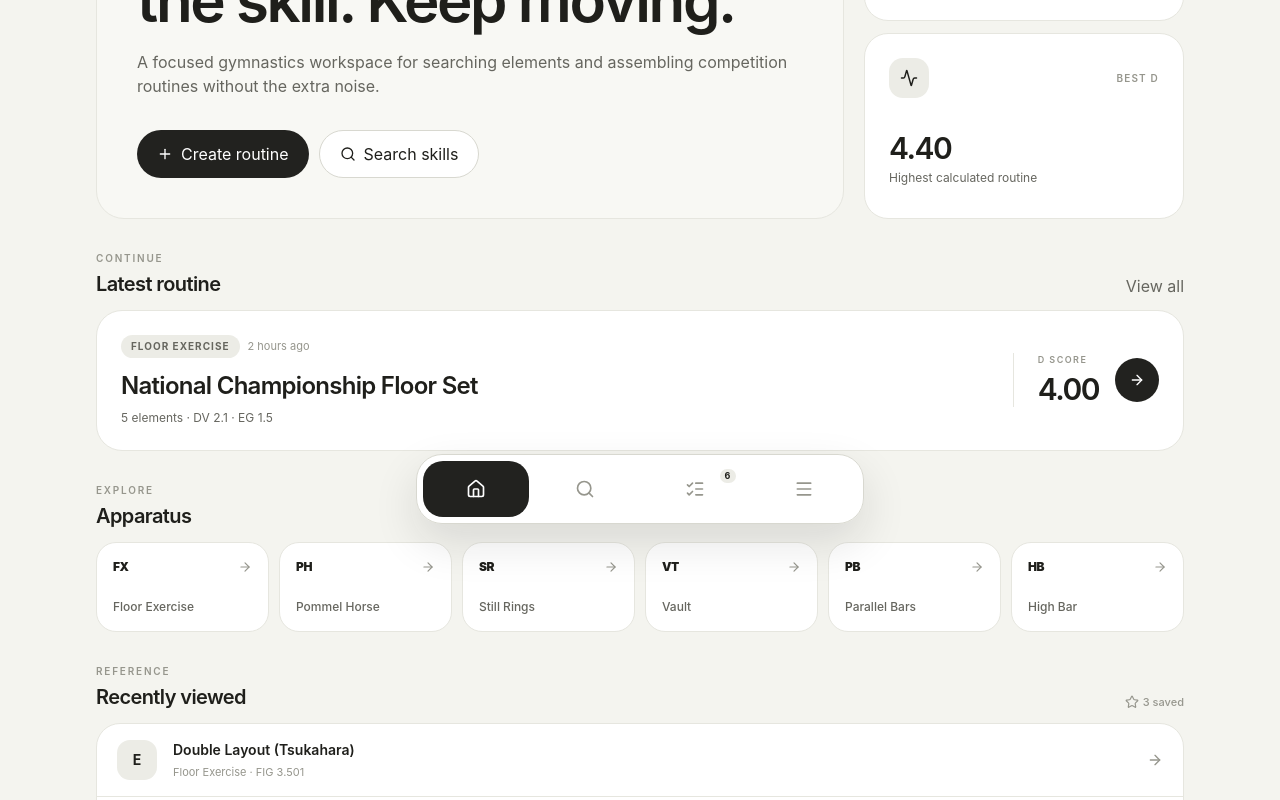
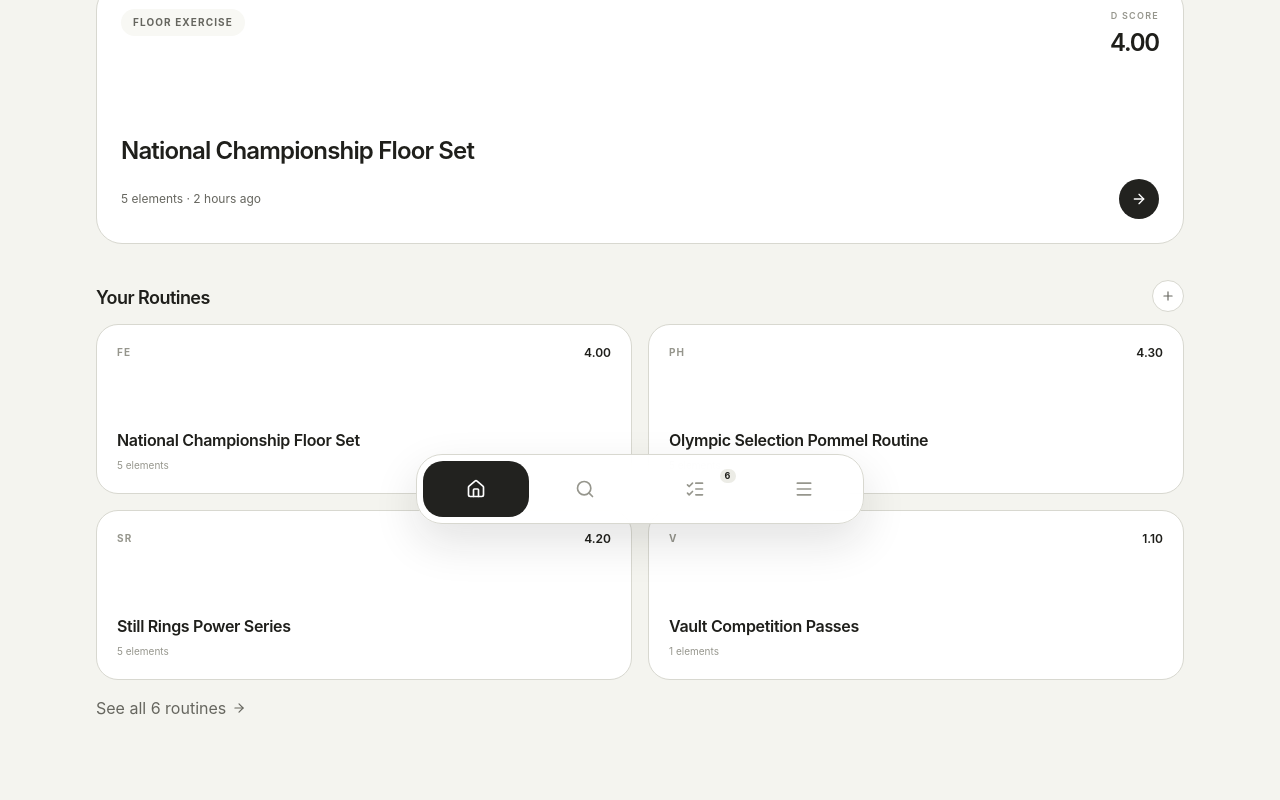
Before and after one commit to Necros-x/routnr, a Next.js app: page / in a window 1280 px wide. Shown: the part 260-1060 px from the top of the page. Built offline with nearby package versions, Linux system fonts and the light colour scheme.

Commit message:
ui: rebuild home to match supplied sketch

```diff
--- a/src/screens/HomeScreen.tsx
+++ b/src/screens/HomeScreen.tsx
@@ -1,201 +1,164 @@
 import React from 'react';
-import {
-  ArrowRight,
-  Plus,
-  Search,
-  ListChecks,
-  Star,
-  Activity,
-} from 'lucide-react';
+import { ArrowRight, Plus } from 'lucide-react';
 import { useGymnasticsStore } from '../hooks/useGymnasticsStore';
-import { ALL_APPARATUS } from '../data/mockSkills';
-import { APP_CONFIG } from '../config/app';
 
 export const HomeScreen: React.FC = () => {
   const {
     routines,
     setActiveTab,
     openRoutineInBuilder,
-    recentlyViewedSkills,
-    setSelectedSkill,
     setCreateRoutineModalOpen,
-    favoriteSkillIds,
-    markSkillViewed,
   } = useGymnasticsStore();
 
-  const latestRoutine = routines[0] || null;
-  const highestScore = Math.max(...routines.map((routine) => routine.summary.totalDScore), 0);
+  const latestRoutine = routines[0] ?? null;
+  const visibleRoutines = routines.slice(0, 4);
 
   return (
-    <div className="space-y-8">
-      <section className="grid gap-5 lg:grid-cols-[minmax(0,1.45fr)_minmax(320px,0.55fr)]">
-        <div className="rounded-[28px] border border-[var(--border-subtle)] bg-[var(--surface-soft)] p-6 sm:p-8 lg:p-10">
-          <p className="mb-5 text-[10px] font-semibold uppercase tracking-[0.2em] text-[var(--text-tertiary)]">
-            {APP_CONFIG.eyebrow} · {APP_CONFIG.codeCycle}
-          </p>
-          <h2 className="font-display max-w-3xl text-4xl font-semibold leading-[0.98] text-[var(--text-primary)] sm:text-5xl lg:text-6xl">
-            Build the routine. Find the skill. Keep moving.
-          </h2>
-          <p className="mt-5 max-w-2xl text-sm leading-6 text-[var(--text-secondary)] sm:text-base">
-            A focused gymnastics workspace for searching elements and assembling competition routines without the extra noise.
-          </p>
-
-          <div className="mt-8 flex flex-wrap gap-2.5">
-            <button
-              type="button"
-              onClick={() => setCreateRoutineModalOpen(true)}
-              className="inline-flex h-12 items-center gap-2 rounded-full bg-[var(--accent)] px-5 text-sm font-semibold text-white transition-transform hover:-translate-y-0.5"
-            >
-              <Plus className="h-4 w-4" />
-              Create routine
-            </button>
-            <button
-              type="button"
-              onClick={() => setActiveTab('skills')}
-              className="inline-flex h-12 items-center gap-2 rounded-full border border-[var(--border-medium)] bg-white px-5 text-sm font-semibold text-[var(--text-primary)] transition-colors hover:bg-[var(--surface-hover)]"
-            >
-              <Search className="h-4 w-4" />
-              Search skills
-            </button>
-          </div>
-        </div>
-
-        <div className="grid grid-cols-2 gap-3 lg:grid-cols-1">
-          <div className="surface rounded-[24px] p-5 sm:p-6">
-            <div className="flex items-center justify-between gap-3">
-              <span className="flex h-10 w-10 items-center justify-center rounded-[14px] bg-[var(--accent-soft)] text-[var(--text-primary)]">
-                <ListChecks className="h-4.5 w-4.5" />
-              </span>
-              <span className="text-[10px] font-semibold uppercase tracking-[0.12em] text-[var(--text-tertiary)]">Routines</span>
-            </div>
-            <p className="mt-8 text-3xl font-semibold tracking-[-0.05em]">{routines.length}</p>
-            <p className="mt-1 text-xs text-[var(--text-secondary)]">Saved locally on this device</p>
-          </div>
-
-          <div className="surface rounded-[24px] p-5 sm:p-6">
-            <div className="flex items-center justify-between gap-3">
-              <span className="flex h-10 w-10 items-center justify-center rounded-[14px] bg-[var(--accent-soft)] text-[var(--text-primary)]">
-                <Activity className="h-4.5 w-4.5" />
-              </span>
-              <span className="text-[10px] font-semibold uppercase tracking-[0.12em] text-[var(--text-tertiary)]">Best D</span>
-            </div>
-            <p className="mt-8 text-3xl font-semibold tracking-[-0.05em]">{highestScore.toFixed(2)}</p>
-            <p className="mt-1 text-xs text-[var(--text-secondary)]">Highest calculated routine</p>
-          </div>
-        </div>
+    <div className="space-y-9">
+      <section>
+        <p className="text-xs font-medium text-[var(--text-tertiary)]">Name —</p>
+        <h1 className="font-display mt-2 text-4xl font-semibold uppercase leading-none tracking-[-0.05em] sm:text-5xl">
+          Welcome back.
+        </h1>
       </section>
 
-      {latestRoutine && (
-        <section>
-          <div className="mb-3 flex items-end justify-between gap-3">
-            <div>
-              <p className="text-[10px] font-semibold uppercase tracking-[0.18em] text-[var(--text-tertiary)]">Continue</p>
-              <h3 className="mt-1 text-xl font-semibold tracking-[-0.03em]">Latest routine</h3>
-            </div>
+      <section>
+        <div className="mb-3 flex items-end justify-between gap-3">
+          <h2 className="text-lg font-semibold tracking-[-0.03em]">Continue Building</h2>
+          {routines.length > 1 && (
             <button
               type="button"
               onClick={() => setActiveTab('routines')}
-              className="text-xs font-semibold text-[var(--text-secondary)] hover:text-[var(--text-primary)]"
+              className="text-xs font-medium text-[var(--text-tertiary)] hover:text-[var(--text-primary)]"
             >
               View all
             </button>
-          </div>
+          )}
+        </div>
 
+        {latestRoutine ? (
           <button
             type="button"
             onClick={() => openRoutineInBuilder(latestRoutine.id)}
-            className="surface group flex w-full flex-col gap-5 rounded-[26px] p-5 text-left transition-transform hover:-translate-y-0.5 sm:flex-row sm:items-center sm:justify-between sm:p-6"
+            className="group w-full rounded-[26px] border border-[var(--border-medium)] bg-white p-5 text-left sm:p-6"
           >
-            <div className="min-w-0">
-              <div className="flex flex-wrap items-center gap-2">
-                <span className="rounded-full bg-[var(--accent-soft)] px-2.5 py-1 text-[10px] font-bold uppercase tracking-[0.1em] text-[var(--text-secondary)]">
+            <div className="flex min-h-[170px] flex-col justify-between sm:min-h-[210px]">
+              <div className="flex items-start justify-between gap-4">
+                <span className="rounded-full bg-[var(--surface-soft)] px-3 py-1.5 text-[10px] font-bold uppercase tracking-[0.11em] text-[var(--text-secondary)]">
                   {latestRoutine.apparatus}
                 </span>
-                <span className="text-[11px] text-[var(--text-tertiary)]">{latestRoutine.lastEdited}</span>
+                <div className="text-right">
+                  <p className="text-[9px] font-semibold uppercase tracking-[0.14em] text-[var(--text-tertiary)]">
+                    D Score
+                  </p>
+                  <p className="mt-1 text-2xl font-semibold tracking-[-0.05em]">
+                    {latestRoutine.summary.totalDScore.toFixed(2)}
+                  </p>
+                </div>
               </div>
-              <h4 className="mt-3 truncate text-xl font-semibold tracking-[-0.03em] sm:text-2xl">{latestRoutine.name}</h4>
-              <p className="mt-2 text-xs text-[var(--text-secondary)]">
-                {latestRoutine.skills.length} elements · DV {latestRoutine.summary.difficultyValue.toFixed(1)} · EG {latestRoutine.summary.elementGroupValue.toFixed(1)}
-              </p>
-            </div>
 
-            <div className="flex w-full items-center justify-between gap-4 border-t border-[var(--border-subtle)] pt-4 sm:w-auto sm:border-l sm:border-t-0 sm:pl-6 sm:pt-0">
               <div>
-                <p className="text-[9px] font-semibold uppercase tracking-[0.16em] text-[var(--text-tertiary)]">D score</p>
-                <p className="mt-1 text-3xl font-semibold tracking-[-0.05em]">{latestRoutine.summary.totalDScore.toFixed(2)}</p>
+                <h3 className="text-xl font-semibold tracking-[-0.035em] sm:text-2xl">
+                  {latestRoutine.name}
+                </h3>
+                <div className="mt-3 flex items-center justify-between gap-4">
+                  <p className="text-xs text-[var(--text-secondary)]">
+                    {latestRoutine.skills.length} elements · {latestRoutine.lastEdited}
+                  </p>
+                  <span className="flex h-10 w-10 shrink-0 items-center justify-center rounded-full bg-[var(--accent)] text-white transition-transform group-hover:translate-x-0.5">
+                    <ArrowRight className="h-4 w-4" />
+                  </span>
+                </div>
               </div>
-              <span className="flex h-11 w-11 items-center justify-center rounded-full bg-[var(--accent)] text-white transition-transform group-hover:translate-x-0.5">
-                <ArrowRight className="h-4 w-4" />
-              </span>
             </div>
           </button>
-        </section>
-      )}
+        ) : (
+          <button
+            type="button"
+            onClick={() => setCreateRoutineModalOpen(true)}
+            className="flex min-h-[190px] w-full flex-col items-center justify-center rounded-[26px] border border-dashed border-[var(--border-strong)] bg-white text-center"
+          >
+            <span className="flex h-12 w-12 items-center justify-center rounded-full bg-[var(--accent)] text-white">
+              <Plus className="h-5 w-5" />
+            </span>
+            <h3 className="mt-4 text-sm font-semibold">Create your first routine</h3>
+            <p className="mt-1 text-xs text-[var(--text-tertiary)]">Choose an apparatus and start building</p>
+          </button>
+        )}
+      </section>
 
       <section>
-        <div className="mb-3">
-          <p className="text-[10px] font-semibold uppercase tracking-[0.18em] text-[var(--text-tertiary)]">Explore</p>
-          <h3 className="mt-1 text-xl font-semibold tracking-[-0.03em]">Apparatus</h3>
+        <div className="mb-3 flex items-end justify-between gap-3">
+          <h2 className="text-lg font-semibold tracking-[-0.03em]">Your Routines</h2>
+          <button
+            type="button"
+            onClick={() => setCreateRoutineModalOpen(true)}
+            className="flex h-8 w-8 items-center justify-center rounded-full border border-[var(--border-medium)] bg-white text-[var(--text-secondary)] hover:text-[var(--text-primary)]"
+            aria-label="Create routine"
+          >
+            <Plus className="h-3.5 w-3.5" />
+          </button>
         </div>
-        <div className="grid grid-cols-2 gap-2.5 sm:grid-cols-3 xl:grid-cols-6">
-          {ALL_APPARATUS.map((apparatus) => (
-            <button
-              key={apparatus.name}
-              type="button"
-              onClick={() => setActiveTab('skills')}
-              className="surface group rounded-[20px] p-4 text-left transition-colors hover:bg-[var(--surface-soft)]"
-            >
-              <div className="flex items-center justify-between gap-3">
-                <span className="text-xs font-black tracking-[-0.04em]">{apparatus.code}</span>
-                <ArrowRight className="h-3.5 w-3.5 text-[var(--text-tertiary)] transition-transform group-hover:translate-x-0.5" />
-              </div>
-              <p className="mt-6 text-xs font-medium leading-4 text-[var(--text-secondary)]">{apparatus.name}</p>
-            </button>
-          ))}
-        </div>
-      </section>
 
-      {recentlyViewedSkills.length > 0 && (
-        <section>
-          <div className="mb-3 flex items-end justify-between gap-3">
-            <div>
-              <p className="text-[10px] font-semibold uppercase tracking-[0.18em] text-[var(--text-tertiary)]">Reference</p>
-              <h3 className="mt-1 text-xl font-semibold tracking-[-0.03em]">Recently viewed</h3>
-            </div>
-            <div className="flex items-center gap-1 text-[11px] font-medium text-[var(--text-tertiary)]">
-              <Star className="h-3.5 w-3.5" />
-              {favoriteSkillIds.length} saved
-            </div>
-          </div>
+        {visibleRoutines.length > 0 ? (
+          <div className="grid grid-cols-2 gap-3 sm:gap-4">
+            {visibleRoutines.map((routine) => (
+              <button
+                key={routine.id}
+                type="button"
+                onClick={() => openRoutineInBuilder(routine.id)}
+                className="min-h-[145px] rounded-[22px] border border-[var(--border-medium)] bg-white p-4 text-left transition-transform hover:-translate-y-0.5 sm:min-h-[170px] sm:p-5"
+              >
+                <div className="flex h-full flex-col justify-between">
+                  <div className="flex items-start justify-between gap-2">
+                    <span className="text-[10px] font-bold uppercase tracking-[0.11em] text-[var(--text-tertiary)]">
+                      {routine.apparatus
+                        .split(' ')
+                        .map((word) => word[0])
+                        .join('')
+                        .slice(0, 2)}
+                    </span>
+                    <span className="text-xs font-semibold">{routine.summary.totalDScore.toFixed(2)}</span>
+                  </div>
 
-          <div className="surface overflow-hidden rounded-[24px]">
-            {recentlyViewedSkills.slice(0, 5).map((skill, index) => (
-              <button
-                key={skill.id}
-                type="button"
-                onClick={() => {
-                  markSkillViewed(skill);
-                  setSelectedSkill(skill);
-                }}
-                className={`flex w-full items-center gap-4 p-4 text-left transition-colors hover:bg-[var(--surface-soft)] sm:px-5 ${
-                  index > 0 ? 'border-t border-[var(--border-subtle)]' : ''
-                }`}
-              >
-                <span className="flex h-10 w-10 shrink-0 items-center justify-center rounded-[13px] bg-[var(--accent-soft)] text-sm font-bold">
-                  {skill.difficulty}
-                </span>
-                <span className="min-w-0 flex-1">
-                  <span className="block truncate text-sm font-semibold">{skill.name}</span>
-                  <span className="mt-1 block truncate text-[11px] text-[var(--text-tertiary)]">
-                    {skill.apparatus} · FIG {skill.figCode}
-                  </span>
-                </span>
-                <ArrowRight className="h-4 w-4 shrink-0 text-[var(--text-tertiary)]" />
+                  <div className="mt-8">
+                    <h3 className="line-clamp-2 text-sm font-semibold leading-5 tracking-[-0.02em] sm:text-base">
+                      {routine.name}
+                    </h3>
+                    <p className="mt-2 text-[10px] text-[var(--text-tertiary)]">
+                      {routine.skills.length} elements
+                    </p>
+                  </div>
+                </div>
               </button>
             ))}
           </div>
-        </section>
-      )}
+        ) : (
+          <div className="grid grid-cols-2 gap-3">
+            {[0, 1, 2, 3].map((slot) => (
+              <button
+                key={slot}
+                type="button"
+                onClick={() => setCreateRoutineModalOpen(true)}
+                className="flex min-h-[135px] items-center justify-center rounded-[22px] border border-dashed border-[var(--border-medium)] bg-white/60 text-[var(--text-tertiary)]"
+              >
+                <Plus className="h-4 w-4" />
+              </button>
+            ))}
+          </div>
+        )}
+
+        {routines.length > 4 && (
+          <button
+            type="button"
+            onClick={() => setActiveTab('routines')}
+            className="mt-4 inline-flex items-center gap-1.5 text-xs font-semibold text-[var(--text-secondary)] hover:text-[var(--text-primary)]"
+          >
+            See all {routines.length} routines
+            <ArrowRight className="h-3.5 w-3.5" />
+          </button>
+        )}
+      </section>
     </div>
   );
 };
```
